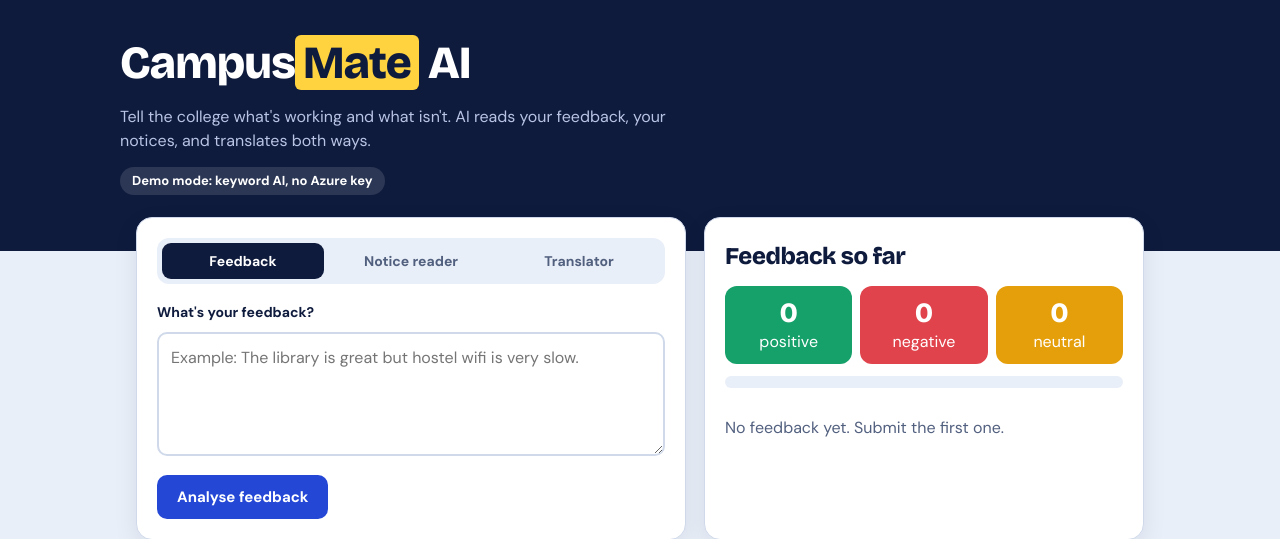
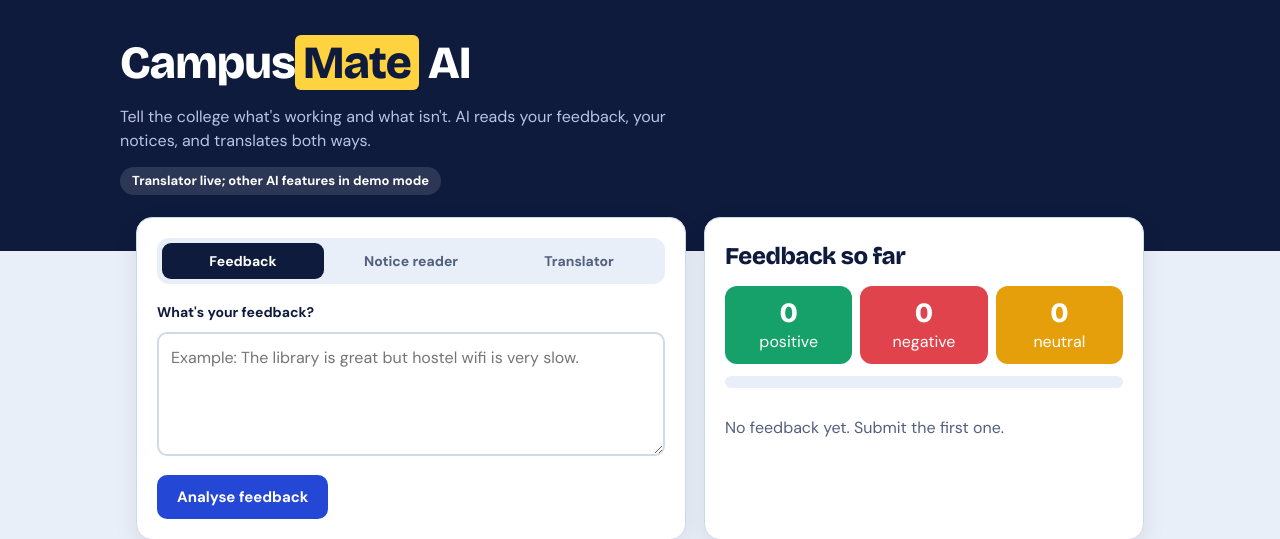
Before and after one commit to komalmakar513/campusmate-ai, a Flask app: page / in a window 1280 px wide. Shown: the top 539 px of the page. Run offline with Flask 3, Linux system fonts and the light colour scheme; data that the repository does not hold is empty.

Commit message:
Fix Azure Translator errors

```diff
--- a/campusmate-ai/app.py
+++ b/campusmate-ai/app.py
@@ -5,11 +5,18 @@ from dotenv import load_dotenv
 
 load_dotenv()
 app = Flask(__name__)
-EP = os.getenv("AZURE_LANGUAGE_ENDPOINT", "").rstrip("/")
-KEY = os.getenv("AZURE_LANGUAGE_KEY", "")
-VISION_EP = os.getenv("AZURE_VISION_ENDPOINT", "").rstrip("/")
-VISION_KEY = os.getenv("AZURE_VISION_KEY", "")
+EP = (os.getenv("AZURE_LANGUAGE_ENDPOINT") or os.getenv("AI_ENDPOINT", "")).rstrip("/")
+KEY = os.getenv("AZURE_LANGUAGE_KEY") or os.getenv("AI_KEY", "")
+VISION_EP = (os.getenv("AZURE_VISION_ENDPOINT") or os.getenv("AI_ENDPOINT", "")).rstrip("/")
+VISION_KEY = os.getenv("AZURE_VISION_KEY") or os.getenv("AI_KEY", "")
 REGION = os.getenv("AI_REGION", "centralindia")
+TRANSLATOR_EP = (
+    os.getenv("AZURE_TRANSLATOR_ENDPOINT")
+    or "https://api.cognitive.microsofttranslator.com"
+).rstrip("/")
+TRANSLATOR_KEY = os.getenv("AZURE_TRANSLATOR_KEY") or KEY
+TRANSLATOR_REGION = os.getenv("AZURE_TRANSLATOR_REGION") or REGION
+TRANSLATOR_DEMO = not TRANSLATOR_KEY
 DEMO = not (EP and KEY)
 # /home is persistent storage on Azure App Service
 DB = "/tmp/campusmate.db" if os.getenv("VERCEL") or os.path.exists("/var/task") else "campusmate.db"
@@ -52,7 +59,11 @@ def language(kind, text):
 
 @app.get("/")
 def home():
-    return render_template("index.html", demo=DEMO)
+    return render_template(
+        "index.html",
+        demo=DEMO,
+        translator_demo=TRANSLATOR_DEMO
+    )
 
 
 @app.post("/api/feedback")  # AI-900: NLP -> sentiment + key phrases
@@ -358,15 +369,69 @@ def ocr():
 
 @app.post("/api/translate")  # AI-900: Translator (English <-> Hindi)
 def translate():
-    d = request.json or {}
-    text, to = d.get("text", ""), d.get("to", "hi")
-    if DEMO:
+    data = request.get_json(silent=True)
+    d = data if isinstance(data, dict) else {}
+    text = d.get("text", "")
+    to = d.get("to", "hi")
+    if not isinstance(text, str) or not text.strip():
+        return jsonify(error="Enter text to translate."), 400
+    if not isinstance(to, str) or to not in {"hi", "en"}:
+        return jsonify(error="Choose a supported translation language."), 400
+    text = text.strip()
+
+    if TRANSLATOR_DEMO:
         return jsonify(text=f"[Demo Mode] ({to}) {text}")
-    r = requests.post(f"https://api.cognitive.microsofttranslator.com/translate?api-version=3.0&to={to}",
-        headers={**H, "Ocp-Apim-Subscription-Region": REGION, "Content-Type": "application/json"},
-        json=[{"Text": text}], timeout=20)
-    r.raise_for_status()
-    return jsonify(text=r.json()[0]["translations"][0]["text"])
+
+    try:
+        response = requests.post(
+            f"{TRANSLATOR_EP}/translate",
+            params={"api-version": "3.0", "to": to},
+            headers={
+                "Ocp-Apim-Subscription-Key": TRANSLATOR_KEY,
+                "Ocp-Apim-Subscription-Region": TRANSLATOR_REGION,
+                "Content-Type": "application/json"
+            },
+            json=[{"Text": text}],
+            timeout=20
+        )
+    except requests.Timeout:
+        return jsonify(error="Azure Translator timed out. Please try again."), 504
+    except requests.ConnectionError:
+        return jsonify(error="Could not connect to Azure Translator."), 503
+    except requests.RequestException:
+        return jsonify(error="Azure Translator request failed. Please try again."), 502
+
+    if not response.ok:
+        if response.status_code in (401, 403):
+            message = (
+                "Azure Translator authentication failed. Check the Translator key "
+                "and region configured in Vercel."
+            )
+        elif response.status_code == 429:
+            message = "Azure Translator quota or rate limit exceeded."
+        elif response.status_code >= 500:
+            message = "Azure Translator is temporarily unavailable. Please try again."
+        else:
+            message = f"Azure Translator rejected the request (HTTP {response.status_code})."
+        return jsonify(error=message), 502
+
+    try:
+        result = response.json()
+    except ValueError:
+        return jsonify(error="Azure Translator returned an invalid response."), 502
+
+    if (
+        not isinstance(result, list)
+        or not result
+        or not isinstance(result[0], dict)
+        or not isinstance(result[0].get("translations"), list)
+        or not result[0]["translations"]
+        or not isinstance(result[0]["translations"][0], dict)
+        or not isinstance(result[0]["translations"][0].get("text"), str)
+    ):
+        return jsonify(error="Azure Translator returned an invalid response."), 502
+
+    return jsonify(text=result[0]["translations"][0]["text"])
 
 
 @app.get("/health")  # used by Azure health checks / monitoring
--- a/campusmate-ai/templates/index.html
+++ b/campusmate-ai/templates/index.html
@@ -55,7 +55,7 @@ pre{white-space:pre-wrap;font:inherit;margin:0}
 </style></head><body>
 <header><div class="wrap"><h1>Campus<mark>Mate</mark> AI</h1>
 <p>Tell the college what's working and what isn't. AI reads your feedback, your notices, and translates both ways.</p>
-<span class="badge">{% if demo %}Demo mode: keyword AI, no Azure key{% else %}Live: Azure AI services{% endif %}</span></div></header>
+<span class="badge">{% if demo and translator_demo %}Demo mode: no Azure AI credentials{% elif demo %}Translator live; other AI features in demo mode{% elif translator_demo %}Translator in demo mode; other Azure AI services live{% else %}Live: Azure AI services{% endif %}</span></div></header>
 <main>
 <section class="card">
  <div class="tabs" role="tablist">
@@ -86,7 +86,14 @@ const $=id=>document.getElementById(id), esc=s=>String(s).replace(/[&<>"]/g,c=>(
 document.querySelectorAll(".tabs button").forEach(b=>b.onclick=()=>{
  document.querySelectorAll(".tabs button,.pane").forEach(e=>e.classList.remove("on"));
  b.classList.add("on");$(b.dataset.t).classList.add("on")});
-const post=(u,b,json=true)=>fetch(u,{method:"POST",...(json?{headers:{"Content-Type":"application/json"},body:JSON.stringify(b)}:{body:b})}).then(r=>r.json());
+const post=async(u,b,json=true)=>{
+ const response=await fetch(u,{method:"POST",...(json?{headers:{"Content-Type":"application/json"},body:JSON.stringify(b)}:{body:b})});
+ let data;
+ try{data=await response.json()}catch{throw new Error(`Server returned an invalid response (HTTP ${response.status}).`)}
+ if(!data||typeof data!=="object"||Array.isArray(data))throw new Error(`Server returned an invalid response (HTTP ${response.status}).`);
+ if(!response.ok&&!data.error)throw new Error(`Request failed (HTTP ${response.status}).`);
+ return data
+};
 async function run(btn,fn){btn.disabled=true;const t=btn.textContent;btn.textContent="Working...";
  try{await fn()}catch(e){alert("Something went wrong. Check the terminal for details.")}btn.disabled=false;btn.textContent=t}
 const plain=(id,t)=>$(id).innerHTML=`<div class="note plain"><pre>${esc(t)}</pre></div>`;
@@ -203,7 +210,17 @@ const doOcr = b => run(b, async () => {
 
 });
 
-const doTr=b=>run(b,async()=>{const r=await post("/api/translate",{text:$("trIn").value,to:$("to").value});plain("trOut",r.text||r.error)});
+const doTr=b=>run(b,async()=>{
+ try{
+  const r=await post("/api/translate",{text:$("trIn").value,to:$("to").value});
+  plain("trOut",r.error||r.text||"Translation returned no text.");
+ }catch(e){
+  const message=e instanceof TypeError
+   ?"Could not contact the translation service. Check the deployment and network connection."
+   :e.message||"Translation failed. Please try again.";
+  plain("trOut",message);
+ }
+});
 async function load(){const d=await(await fetch("/api/dashboard")).json(),c=d.counts,tot=(c.positive||0)+(c.negative||0)+(c.neutral||0);
  $("stats").innerHTML=["positive","negative","neutral"].map(k=>`<div class="stat ${k}"><b>${c[k]||0}</b>${k}</div>`).join("");
  $("bar").innerHTML=tot?["positive","neutral","negative"].map(k=>`<div style="width:${(c[k]||0)/tot*100}%;background:var(--${k=="positive"?"pos":k=="negative"?"neg":"neu"})"></div>`).join(""):"";
```
Also changed, not shown: campusmate-ai/tests/test_translate.py (added, +87 -0 lines), campusmate-ai/README.md, 1 other file.
